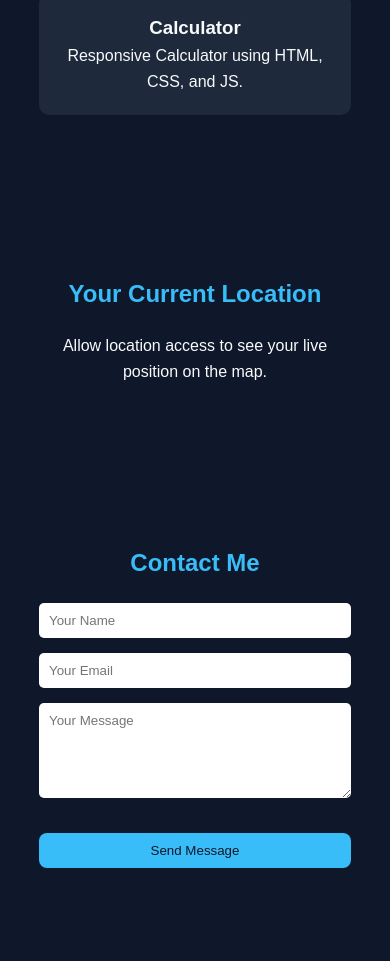
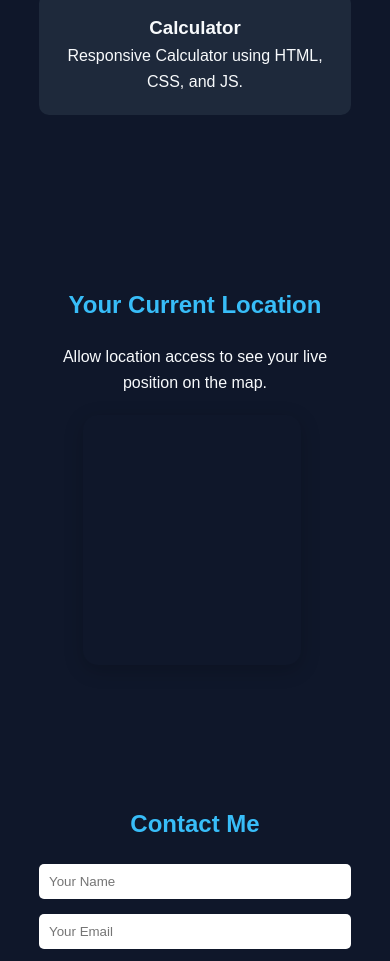
Before and after one commit to MehrajAkash/Portfolio, a plain HTML site: page index.html in a window 390 px wide. Shown: the part 3863-4824 px from the top of the page. Drawn offline with nearby package versions, Linux system fonts and the light colour scheme; some packages are replaced by stand-ins of ours.

Commit message:
Refactor style.css with updated styles and structure map

```diff
--- a/style.css
+++ b/style.css
@@ -223,29 +223,6 @@ footer {
 
 
 
-/****** Project section ****/
-
-.project-link {
-    text-decoration: none;
-    /* Remove underline */
-    color: inherit;
-    /* Keep text color */
-    display: block;
-    /* Make the link cover the entire card */
-}
-
-.project-link .project-card {
-    cursor: pointer;
-    transition: transform 0.3s, box-shadow 0.3s;
-}
-
-.project-link .project-card:hover {
-    transform: translateY(-10px);
-    box-shadow: 0 10px 20px rgba(0, 0, 0, 0.3);
-}
-
-
-
 /*** eucational section ***/
 
 .education-link {
@@ -267,7 +244,7 @@ footer {
     box-shadow: 0 10px 20px rgba(0, 0, 0, 0.3);
 }
 
-
+/*** education section end *********/
 
 
 /******* Online profile lists section *************/
@@ -325,12 +302,14 @@ body.dark .profile-card {
 }
 
 
+
 /*** skill section ***/
 #skills #graph {
     display: flex;
     justify-content: center;
     text-align: center;
 }
+
 
 
 /* ===== Certifications Section ===== */
@@ -407,6 +386,32 @@ body.dark .profile-card {
 /** certification end **/
 
 
+
+/****** Project section ****/
+
+.project-link {
+    text-decoration: none;
+    /* Remove underline */
+    color: inherit;
+    /* Keep text color */
+    display: block;
+    /* Make the link cover the entire card */
+}
+
+.project-link .project-card {
+    cursor: pointer;
+    transition: transform 0.3s, box-shadow 0.3s;
+}
+
+.project-link .project-card:hover {
+    transform: translateY(-10px);
+    box-shadow: 0 10px 20px rgba(0, 0, 0, 0.3);
+}
+
+/******* project section end *******/
+
+
+
 /**** Social media Connection *******/
 .connect {
     padding: 60px 10%;
@@ -442,3 +447,42 @@ body.dark .profile-card {
 }
 
 /**** Social media Connection end **/
+
+
+
+
+/** Map section start*****/
+#map-section {
+
+    text-align: center;
+    padding: 60px 10%;
+    margin-top: 8%;
+}
+
+#map {
+    display: flex;
+    justify-content: center;
+    text-align: center;
+    margin-left: 14%;
+
+    width: 70%;
+    height: 400px;
+    border-radius: 15px;
+    margin-top: 20px;
+    box-shadow: 0 5px 20px rgba(0, 0, 0, 0.2);
+}
+
+/* Responsive */
+@media (max-width: 768px) {
+    #map {
+        height: 300px;
+    }
+}
+
+@media (max-width: 480px) {
+    #map {
+        height: 250px;
+    }
+}
+
+/** Map section end*****/
```
